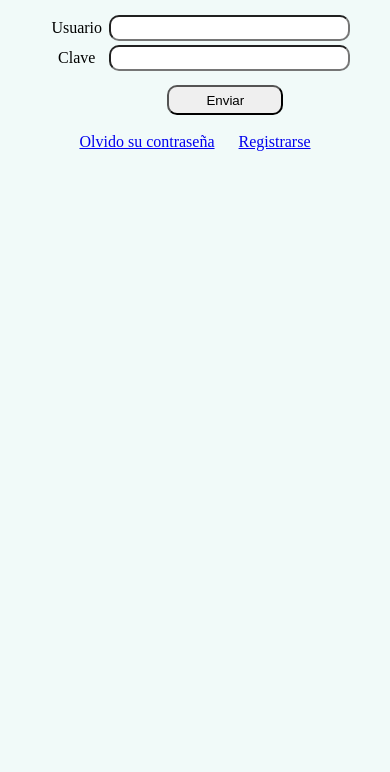
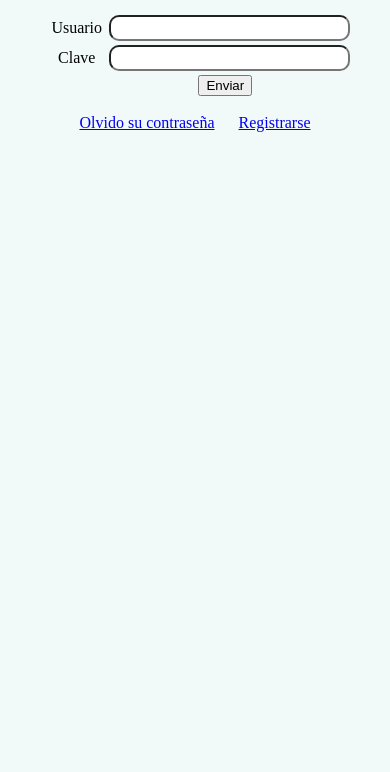
Before and after one commit to daniel-valcarce/proyecto_mot, a plain HTML site: page www/index.html in a window 390 px wide. Shown: the part 72-844 px from the top of the page. Drawn offline with nearby package versions, Linux system fonts and the light colour scheme; some packages are replaced by stand-ins of ours; no server answers.

Commit message:
Update index.html

```diff
--- a/www/index.html
+++ b/www/index.html
@@ -53,7 +53,7 @@
                            </tr>
                            <tr>
                                <td></td>
-                               <td><input id="enviar_form_inicio" type="button" onclick="iniciar_sessio()"  value="Enviar"></td>
+                               <td><button id="enviar_form_inicio" onclick="iniciar_sessio()" type="button">Enviar</button></td>
                            </tr>
 
 
```
